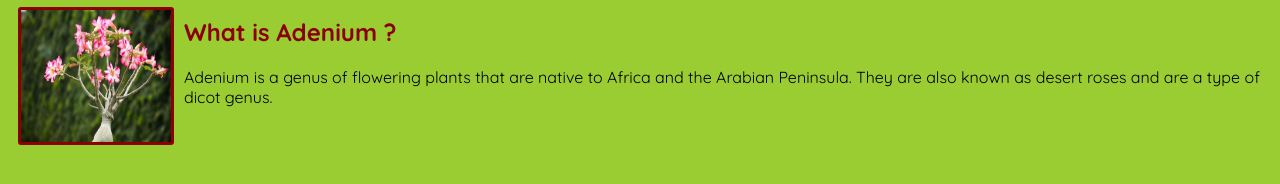
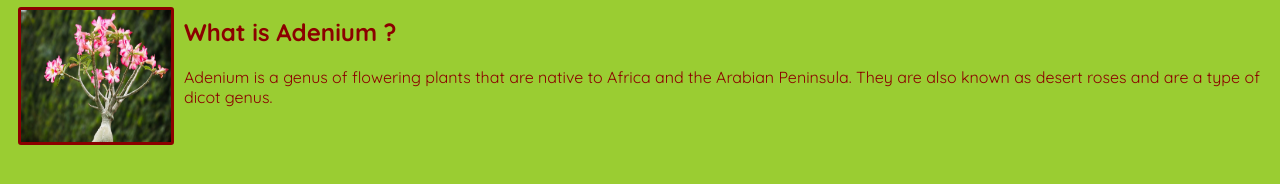
Before and after one commit to 017-982/All-About-Adenium, a plain HTML site: page index.html in a window 1280 px wide. Shown: the part 136-320 px from the top of the page. Drawn offline with Linux system fonts and the light colour scheme.

Commit message:
Update style.css

```diff
--- a/style.css
+++ b/style.css
@@ -10,6 +10,9 @@ h1{
 color:darkred;}
 h2{
 color:darkred;}
+p{
+  color:darkred;
+}
 ul{
 color:darkred;}
 div{
```
